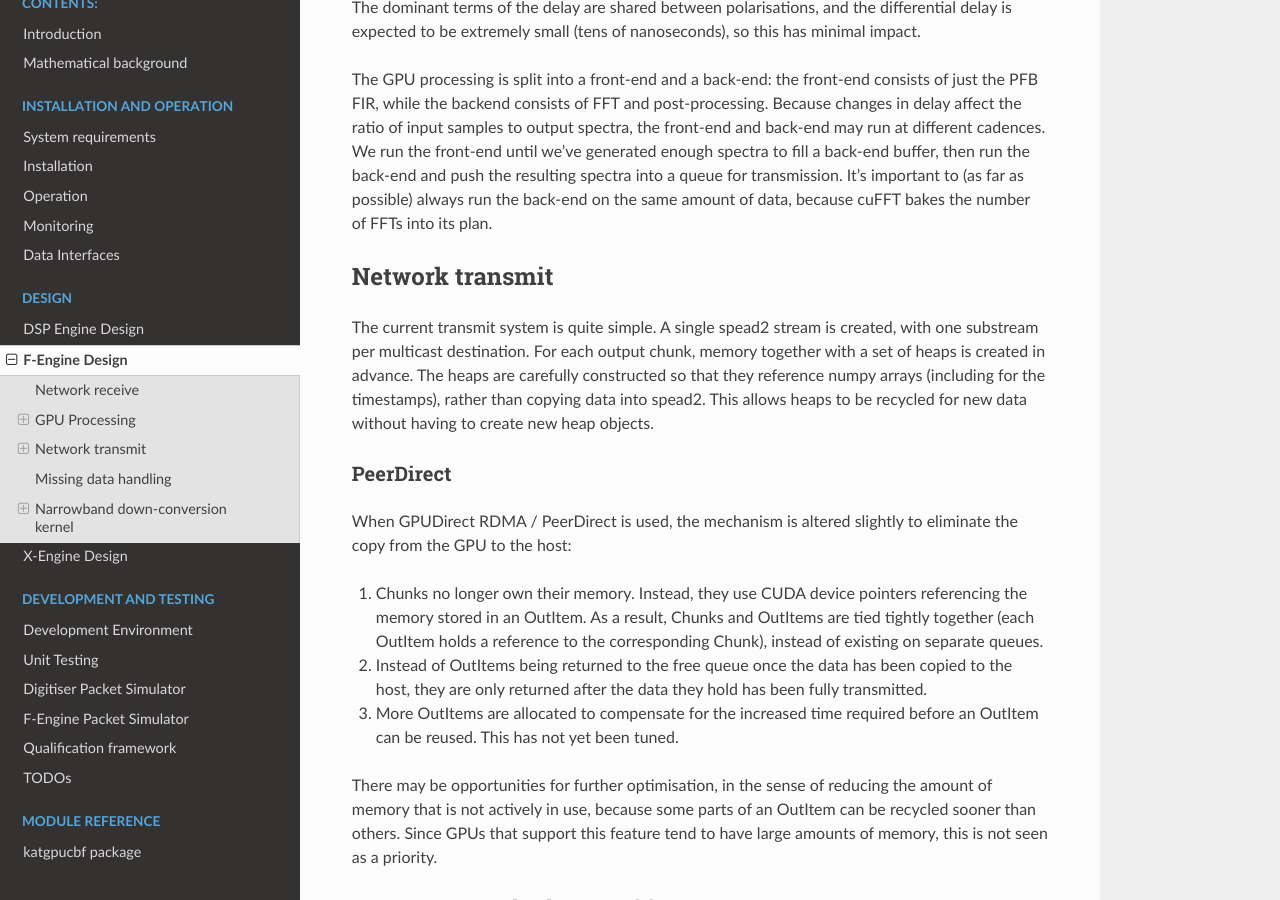
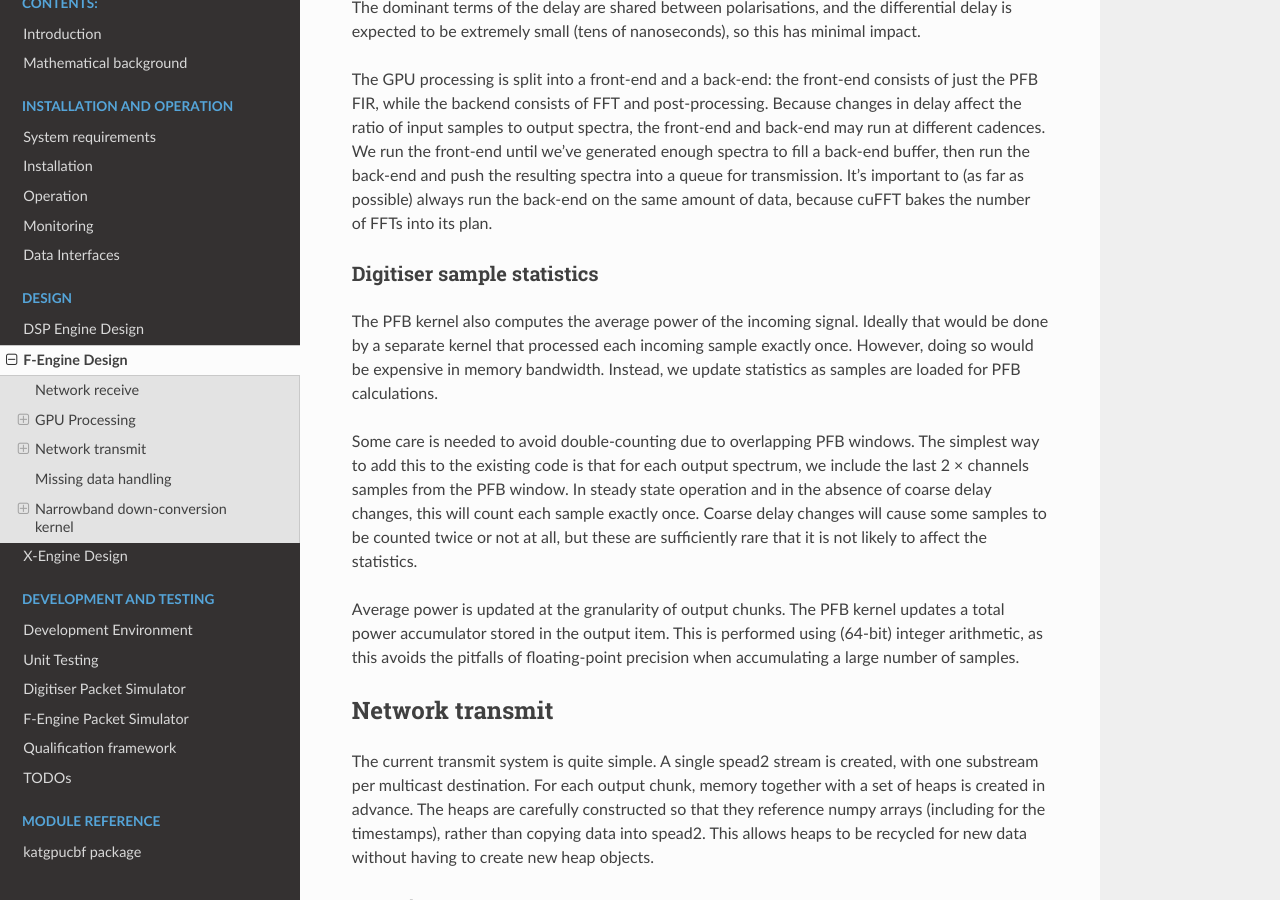
Before and after one commit to ska-sa/katgpucbf, a Sphinx documentation site: the page built from doc/fgpu.design.rst, in a window 1280 px wide and 900 px high, scrolled down 8535 px. Built offline with Sphinx 7.4.7 and the Read the Docs theme 2.0.0, drawn with Linux system fonts in a browser that asks for light colours; a script that is not in the unit is left out; the version number could not be read and is left out.

Commit message:
Update design doc for digitiser power stats

```diff
--- a/doc/fgpu.design.rst
+++ b/doc/fgpu.design.rst
@@ -418,6 +418,26 @@ transmission. It's important to (as far as possible) always run the back-end
 on the same amount of data, because cuFFT bakes the number of FFTs into its
 plan.
 
+Digitiser sample statistics
+^^^^^^^^^^^^^^^^^^^^^^^^^^^
+The PFB kernel also computes the average power of the incoming signal. Ideally
+that would be done by a separate kernel that processed each incoming sample
+exactly once. However, doing so would be expensive in memory bandwidth.
+Instead, we update statistics as samples are loaded for PFB calculations.
+
+Some care is needed to avoid double-counting due to overlapping PFB windows.
+The simplest way to add this to the existing code is that for each output
+spectrum, we include the last 2 × channels samples from the PFB window. In
+steady state operation and in the absence of coarse delay changes, this will
+count each sample exactly once. Coarse delay changes will cause some samples
+to be counted twice or not at all, but these are sufficiently rare that it is
+not likely to affect the statistics.
+
+Average power is updated at the granularity of output chunks. The PFB kernel
+updates a total power accumulator stored in the output item. This is performed
+using (64-bit) integer arithmetic, as this avoids the pitfalls of
+floating-point precision when accumulating a large number of samples.
+
 Network transmit
 ----------------
 The current transmit system is quite simple. A single spead2 stream is created,
```
